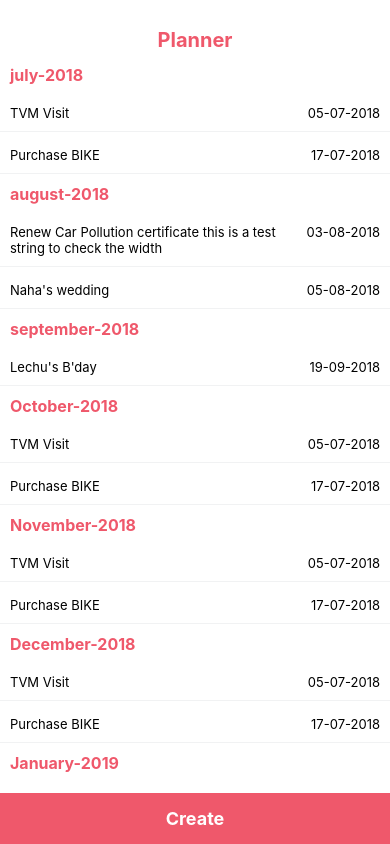
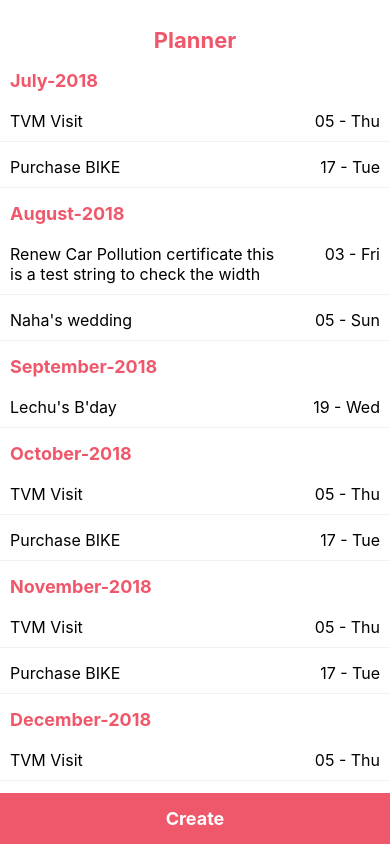
Before and after one commit to krishnau2/planner, a React Native app: screen / in a window 390 px wide. Built offline with nearby package versions, Linux system fonts and the light colour scheme.

Commit message:
Date format changed

```diff
--- a/App.js
+++ b/App.js
@@ -26,7 +26,7 @@ export default class App extends React.Component {
           renderItem={({item}) =>
               <View style={styles.itemContainer}>
                 <Text style={styles.itemTitle}>{item.title}</Text>
-                <Text style={styles.itemDate}>{item.date}</Text>
+                <Text style={styles.itemDate}>{this.getFormatedDate(item.date)}</Text>
               </View>}
           renderSectionHeader={({section}) =>
               <Text style={styles.sectionHeader}>{section.month}</Text>}
@@ -39,16 +39,21 @@ export default class App extends React.Component {
     );
   }
 
+  getFormatedDate(date) {
+    let dateObject = new Date(date);
+    return dateObject.toString().split(' ')[2] + " - " +dateObject.toString().split(' ')[0];
+  }
+
   getSectionData() {
     let data = [
       {
-        month: "july-2018",
+        month: "July-2018",
         data: [
             {
               key: 1,
               title: "TVM Visit",
               description: "",
-              date: "05-07-2018",
+              date: "2018-07-05",
               repeats: true,
               repeatEvery: 2,
               notification: true,
@@ -59,7 +64,7 @@ export default class App extends React.Component {
               key: 2,
               title: "Purchase BIKE",
               description: "",
-              date: "17-07-2018",
+              date: "2018-07-17",
               repeats: true,
               repeatEvery: 2,
               notification: true,
@@ -69,13 +74,13 @@ export default class App extends React.Component {
         ],
       },
       {
-        month: "august-2018",
+        month: "August-2018",
         data: [
             {
               key: 3,
               title: "Renew Car Pollution certificate this is a test string to check the width",
               description: "",
-              date: "03-08-2018",
+              date: "2018-08-03",
               repeats: true,
               repeatEvery: 2,
               notification: true,
@@ -86,7 +91,7 @@ export default class App extends React.Component {
               key: 4,
               title: "Naha's wedding",
               description: "",
-              date: "05-08-2018",
+              date: "2018-08-05",
               repeats: true,
               repeatEvery: 2,
               notification: true,
@@ -96,13 +101,13 @@ export default class App extends React.Component {
         ]
       },
       {
-        month: "september-2018",
+        month: "September-2018",
         data: [
             {
               key: 5,
               title: "Lechu's B'day",
               description: "",
-              date: "19-09-2018",
+              date: "2018-09-19",
               repeats: true,
               repeatEvery: 2,
               notification: true,
@@ -118,7 +123,7 @@ export default class App extends React.Component {
             key: 1,
             title: "TVM Visit",
             description: "",
-              date: "05-07-2018",
+            date: "2018-07-05",
             repeats: true,
             repeatEvery: 2,
             notification: true,
@@ -129,7 +134,7 @@ export default class App extends React.Component {
             key: 2,
             title: "Purchase BIKE",
             description: "",
-              date: "17-07-2018",
+            date: "2018-07-17",
             repeats: true,
             repeatEvery: 2,
             notification: true,
@@ -145,7 +150,7 @@ export default class App extends React.Component {
             key: 1,
             title: "TVM Visit",
             description: "",
-              date: "05-07-2018",
+            date: "2018-07-05",
             repeats: true,
             repeatEvery: 2,
             notification: true,
@@ -156,7 +161,7 @@ export default class App extends React.Component {
             key: 2,
             title: "Purchase BIKE",
             description: "",
-              date: "17-07-2018",
+            date: "2018-07-17",
             repeats: true,
             repeatEvery: 2,
             notification: true,
@@ -172,7 +177,7 @@ export default class App extends React.Component {
             key: 1,
             title: "TVM Visit",
             description: "",
-              date: "05-07-2018",
+            date: "2018-07-05",
             repeats: true,
             repeatEvery: 2,
             notification: true,
@@ -183,7 +188,7 @@ export default class App extends React.Component {
             key: 2,
             title: "Purchase BIKE",
             description: "",
-              date: "17-07-2018",
+            date: "2018-07-17",
             repeats: true,
             repeatEvery: 2,
             notification: true,
@@ -199,7 +204,7 @@ export default class App extends React.Component {
             key: 1,
             title: "TVM Visit",
             description: "",
-              date: "05-07-2018",
+            date: "2018-07-05",
             repeats: true,
             repeatEvery: 2,
             notification: true,
@@ -210,7 +215,7 @@ export default class App extends React.Component {
             key: 2,
             title: "Purchase BIKE",
             description: "",
-              date: "17-07-2018",
+            date: "2018-07-17",
             repeats: true,
             repeatEvery: 2,
             notification: true,
@@ -226,7 +231,7 @@ export default class App extends React.Component {
             key: 1,
             title: "TVM Visit",
             description: "",
-              date: "05-07-2018",
+            date: "2018-07-05",
             repeats: true,
             repeatEvery: 2,
             notification: true,
@@ -237,7 +242,7 @@ export default class App extends React.Component {
             key: 2,
             title: "Purchase BIKE",
             description: "",
-              date: "17-07-2018",
+            date: "2018-07-17",
             repeats: true,
             repeatEvery: 2,
             notification: true,
@@ -267,17 +272,17 @@ const styles = StyleSheet.create({
     height: 40
   },
   logo: {
-    fontSize: 20,
+    fontSize: 22,
     fontWeight: 'bold',
     color: '#ef586b',
   },
   sectionHeader: {
-    paddingTop: 5,
+    paddingTop: 10,
     paddingLeft: 10,
     paddingRight: 10,
     paddingBottom: 5,
     marginBottom: 5,
-    fontSize: 16,
+    fontSize: 18,
     fontWeight: 'bold',
     color: '#ef586b',
     alignItems: 'center'
@@ -285,7 +290,7 @@ const styles = StyleSheet.create({
   itemContainer: {
     flexDirection: 'row',
     justifyContent: 'space-between',
-    minHeight: 30,
+    minHeight: 35,
     marginBottom: 5,
     borderBottomWidth :1,
     borderBottomColor: '#f1f2f3',
@@ -294,25 +299,25 @@ const styles = StyleSheet.create({
     marginLeft: 10,
     marginTop: 10,
     marginBottom: 10,
-    fontSize: 13,
+    fontSize: 16,
     flex: 3,
   },
   itemDate: {
-    fontSize: 13,
+    fontSize: 16,
     marginTop: 10,
     marginBottom: 10,
     marginLeft: 5,
     marginRight: 10,
-    flex: 1.02,
-    textAlign: 'right'
+    flex: 1,
+    textAlign: 'right',
   },
   buttonContainer: {
     backgroundColor: '#ef586b',
     paddingVertical: 15,
-    marginTop: 20,
   },
   buttonText: {
     fontSize: 18,
+    fontWeight: 'bold',
     textAlign: 'center',
     color: '#FFF',
     fontWeight: '700'
```
Lines whose indentation alone changed are shown as unchanged.
